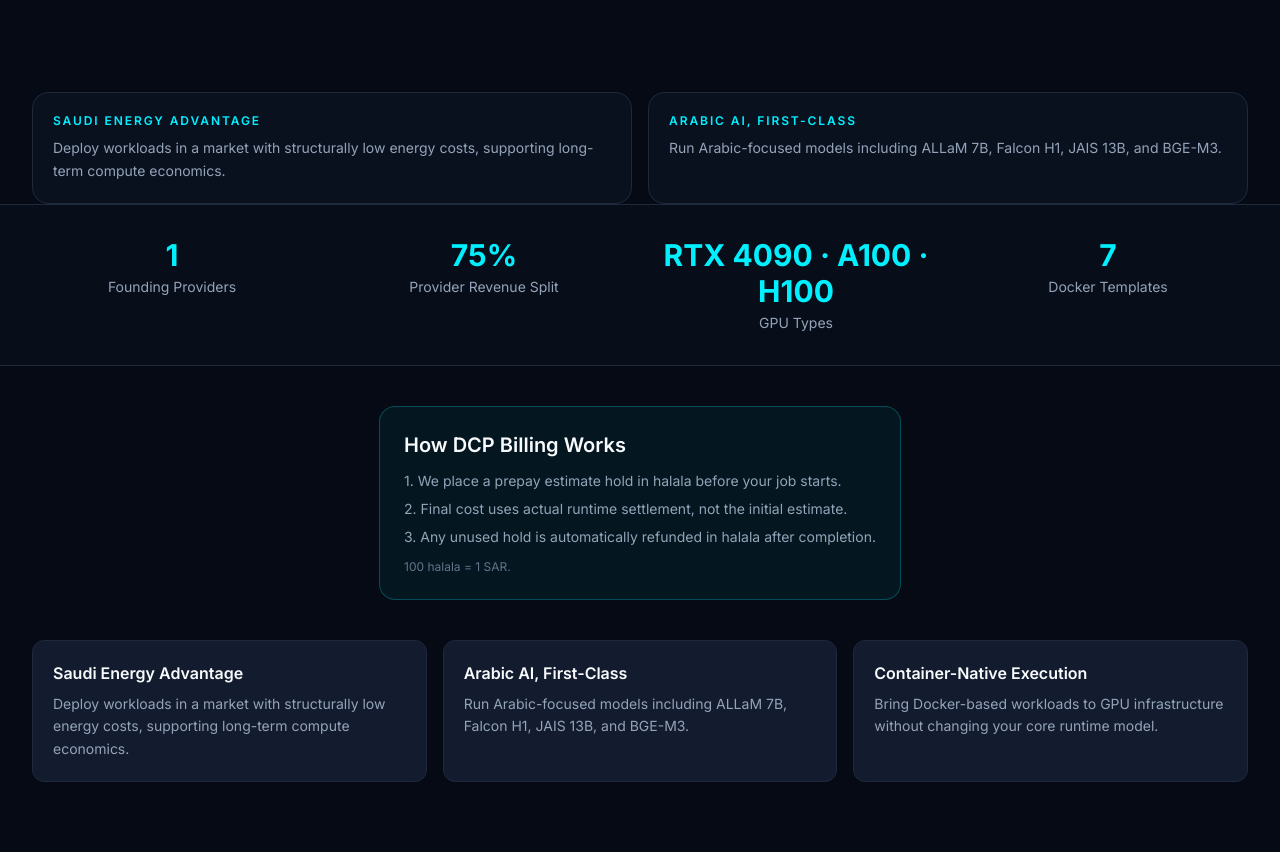
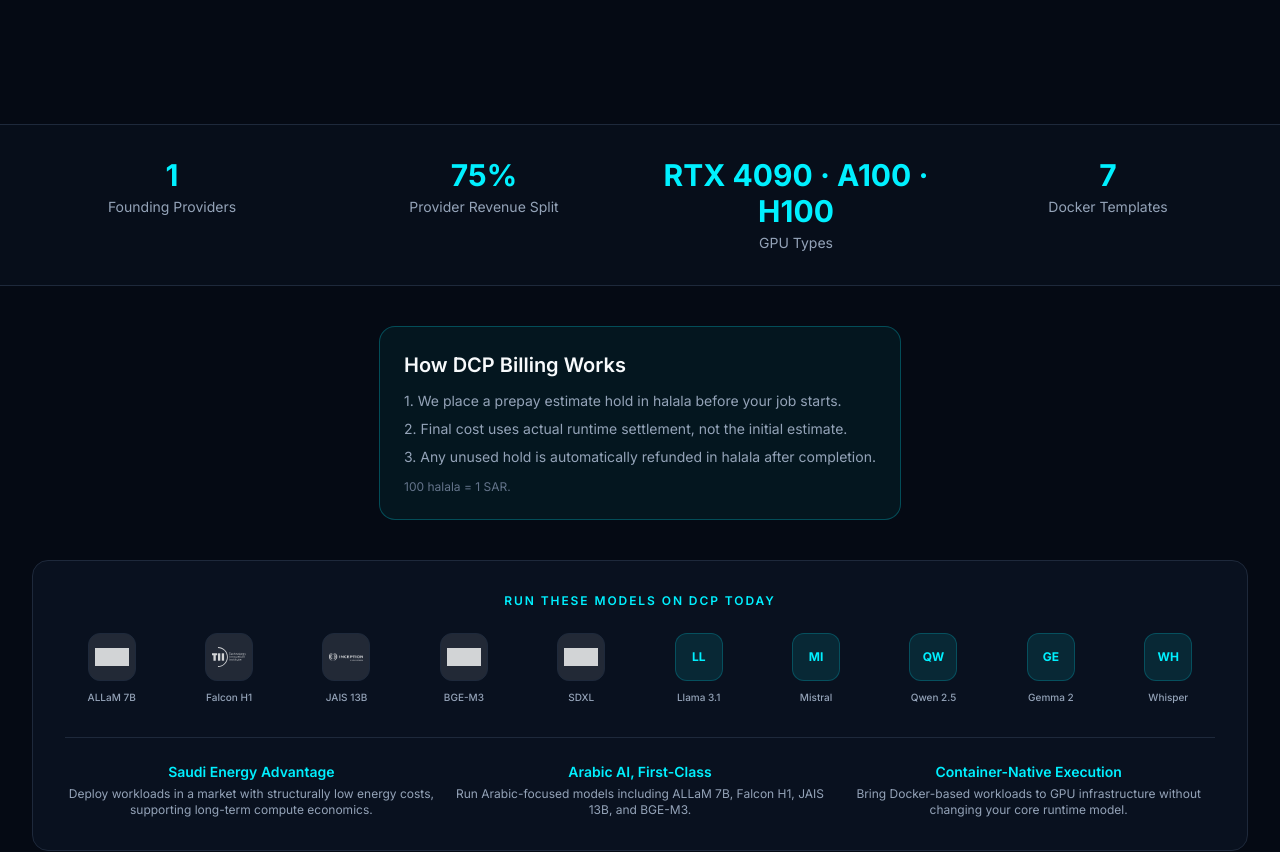
Before and after one commit to dhnpmp-tech/dc1-platform, a Next.js app: page / in a window 1280 px wide. Shown: the part 1540-2392 px from the top of the page. Built offline with nearby package versions, Linux system fonts and the light colour scheme; no server answers.

Commit message:
fix: remove duplicate differentiator copy, add model logo showcase with 10 supported models

```diff
--- a/app/page.tsx
+++ b/app/page.tsx
@@ -353,27 +353,7 @@ export default function HomePage() {
         </div>
       </section>
 
-      {/* Strategic differentiators */}
-      <section className="max-w-7xl mx-auto px-4 sm:px-6 lg:px-8 -mt-4 sm:-mt-8 relative z-10">
-        <div className="grid grid-cols-1 md:grid-cols-2 gap-4">
-          <div className="rounded-xl border border-dc1-border bg-dc1-surface-l1/90 p-5">
-            <p className="text-xs font-semibold uppercase tracking-[0.16em] text-dc1-amber mb-2">
-              {t('landing.diff_energy_title')}
-            </p>
-            <p className="text-sm text-dc1-text-secondary leading-relaxed">
-              {t('landing.diff_energy_desc')}
-            </p>
-          </div>
-          <div className="rounded-xl border border-dc1-border bg-dc1-surface-l1/90 p-5">
-            <p className="text-xs font-semibold uppercase tracking-[0.16em] text-dc1-amber mb-2">
-              {t('landing.diff_models_title')}
-            </p>
-            <p className="text-sm text-dc1-text-secondary leading-relaxed">
-              {t('landing.diff_models_desc')}
-            </p>
-          </div>
-        </div>
-      </section>
+
 
       {/* Stats bar */}
       <section className="border-y border-dc1-border bg-dc1-surface-l1/50">
@@ -407,19 +387,56 @@ export default function HomePage() {
         </div>
       </section>
 
-      {/* Differentiator strip */}
+      {/* Supported Models & Why DCP */}
       <section className="max-w-7xl mx-auto px-4 sm:px-6 lg:px-8 pb-12">
-        <div className="grid grid-cols-1 md:grid-cols-3 gap-4">
-          {[
-            { title: t('landing.diff_energy_title'), body: t('landing.diff_energy_desc') },
-            { title: t('landing.diff_models_title'), body: t('landing.diff_models_desc') },
-            { title: t('landing.diff_container_title'), body: t('landing.diff_container_desc') },
-          ].map((item) => (
-            <div key={item.title} className="rounded-lg border border-dc1-border bg-dc1-surface-l2 p-5">
-              <h3 className="text-base font-semibold text-dc1-text-primary mb-2">{item.title}</h3>
-              <p className="text-sm text-dc1-text-secondary leading-relaxed">{item.body}</p>
+        <div className="rounded-xl border border-dc1-border bg-dc1-surface-l1/90 p-8">
+          <p className="text-xs font-semibold uppercase tracking-[0.16em] text-dc1-amber mb-6 text-center">
+            Run these models on DCP today
+          </p>
+          <div className="grid grid-cols-3 sm:grid-cols-5 lg:grid-cols-10 gap-6 items-center justify-items-center mb-8">
+            {[
+              { src: '/arabic-ai-logos/allam-humain.png', alt: 'ALLaM', label: 'ALLaM 7B' },
+              { src: '/arabic-ai-logos/falcon-tii.svg', alt: 'Falcon', label: 'Falcon H1' },
+              { src: '/arabic-ai-logos/jais-inception.png', alt: 'JAIS', label: 'JAIS 13B' },
+              { src: '/arabic-ai-logos/baai.png', alt: 'BGE-M3', label: 'BGE-M3' },
+              { src: '/arabic-ai-logos/sdxl-stability.png', alt: 'SDXL', label: 'SDXL' },
+            ].map((m) => (
+              <div key={m.alt} className="flex flex-col items-center gap-2">
+                <div className="w-12 h-12 rounded-lg bg-white/10 border border-dc1-border flex items-center justify-center p-1.5">
+                  <img src={m.src} alt={m.alt} className="max-w-full max-h-full object-contain brightness-0 invert opacity-80" />
+                </div>
+                <span className="text-[10px] text-dc1-text-secondary font-medium">{m.label}</span>
+              </div>
+            ))}
+            {[
+              { label: 'Llama 3.1' },
+              { label: 'Mistral' },
+              { label: 'Qwen 2.5' },
+              { label: 'Gemma 2' },
+              { label: 'Whisper' },
+            ].map((m) => (
+              <div key={m.label} className="flex flex-col items-center gap-2">
+                <div className="w-12 h-12 rounded-lg bg-dc1-amber/10 border border-dc1-amber/20 flex items-center justify-center">
+                  <span className="text-dc1-amber text-xs font-bold">{m.label.slice(0, 2).toUpperCase()}</span>
+                </div>
+                <span className="text-[10px] text-dc1-text-secondary font-medium">{m.label}</span>
+              </div>
+            ))}
+          </div>
+          <div className="grid grid-cols-1 md:grid-cols-3 gap-4 pt-6 border-t border-dc1-border">
+            <div className="text-center">
+              <p className="text-dc1-amber font-semibold text-sm">{t('landing.diff_energy_title')}</p>
+              <p className="text-xs text-dc1-text-secondary mt-1">{t('landing.diff_energy_desc')}</p>
             </div>
-          ))}
+            <div className="text-center">
+              <p className="text-dc1-amber font-semibold text-sm">{t('landing.diff_models_title')}</p>
+              <p className="text-xs text-dc1-text-secondary mt-1">{t('landing.diff_models_desc')}</p>
+            </div>
+            <div className="text-center">
+              <p className="text-dc1-amber font-semibold text-sm">{t('landing.diff_container_title')}</p>
+              <p className="text-xs text-dc1-text-secondary mt-1">{t('landing.diff_container_desc')}</p>
+            </div>
+          </div>
         </div>
       </section>
 
```
